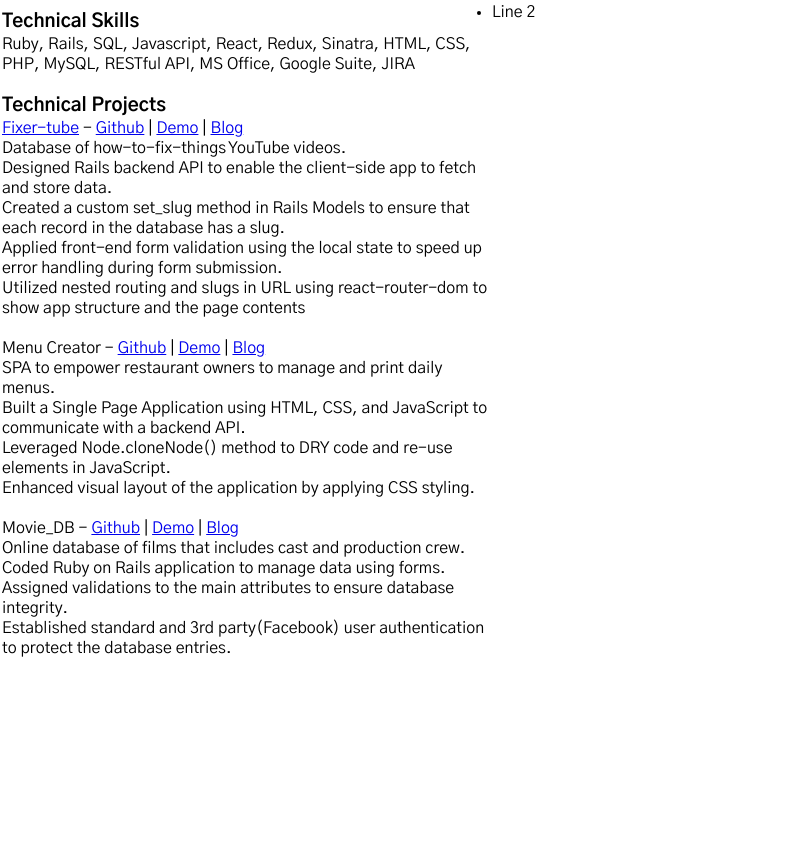
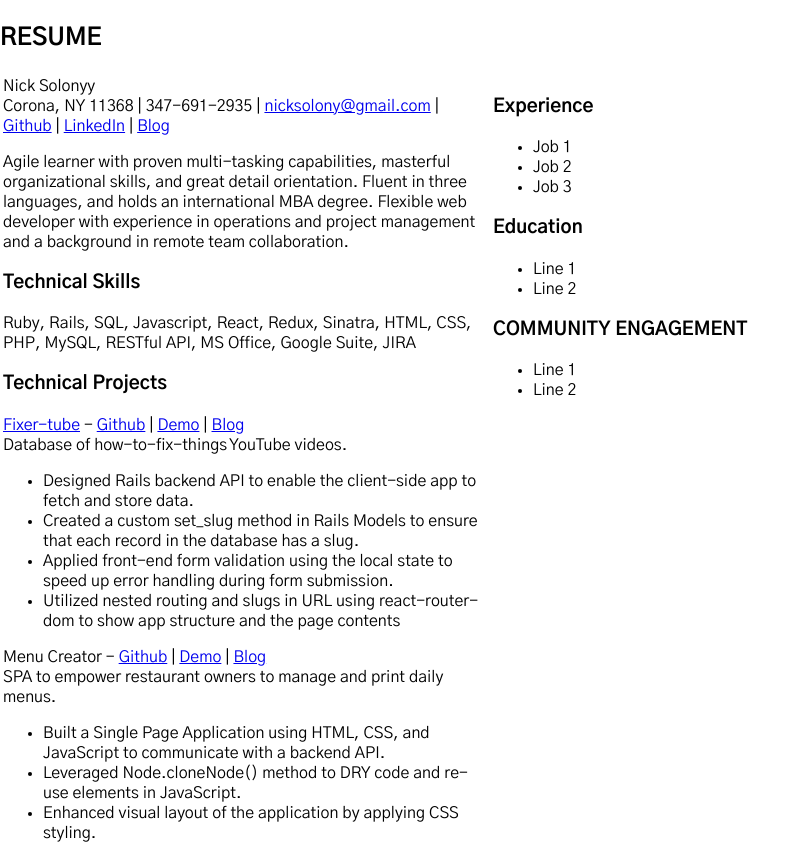
Before and after one commit to nicksolony/portfolio-frontend, a React (Create React App) app: page / in a window 1280 px wide. Shown: the part 1542-2386 px from the top of the page, without its empty margins (0-809 px from the left). Built offline with nearby package versions, Linux system fonts and the light colour scheme.

Commit message:
updated formating of bullets

```diff
--- a/src/App.css
+++ b/src/App.css
@@ -23,10 +23,10 @@
 
 
 
-* {
+/* * {
   margin: 0;
   padding: 0;
-}
+} */
 
 body {
   font-family: 'Gothic A1', sans-serif;
--- a/src/components/ResumeProjects.js
+++ b/src/components/ResumeProjects.js
@@ -12,15 +12,15 @@ const ResumeProjects = (data) => {
                 let blogLink= project.links.find(({type})=>type==='blog').url;
 
                 return <div>
-                    <p> <a href={liveLink}>{project.name}</a> - <a href={gitLink}>Github</a> | <a href={demoLink}>Demo</a> | <a href={blogLink}>Blog</a></p>
-                    <p>{project.desc}</p>
+                    <p> <a href={liveLink}>{project.name}</a> - <a href={gitLink}>Github</a> | <a href={demoLink}>Demo</a> | <a href={blogLink}>Blog</a><br/>
+                    {project.desc}
 
                     <ul>
                         {project.bullets.map(bullet=>{
                             return <li>{bullet}</li>
                         })}
                     </ul>
-                    <br/>
+                    </p>
                 </div>
 
             })}
--- a/src/components/ResumeTop.js
+++ b/src/components/ResumeTop.js
@@ -7,7 +7,7 @@ const ResumeTop = (data) => {
             {data.resume.name} <br />
             {data.resume.address} | {data.resume.phone} | <a href={`mailto:${data.resume.email}`}>{data.resume.email}</a> | <a href={data.resume.git}>Github</a> | <a href={data.resume.linkedin}>LinkedIn</a> | <a href={data.resume.blog}>Blog</a>
             <br/>
-            <br/>
+
             <p>{data.about}</p>
         </div>
     )
--- a/src/contents/Resume.js
+++ b/src/contents/Resume.js
@@ -15,9 +15,9 @@ class Resume extends Component {
                     <tr>
                         <td className="ColumnLeft">
                             <ResumeTop resume = {this.props.state.resume} about = {this.props.state.about}/>
-                            <br/>
+
                             <ResumeSkills skills= {this.props.state.skills}/>
-                            <br/>
+
                             <ResumeProjects projects = {this.props.state.projects}/>
                         </td>
                         <td className="ColumnRight">
```
